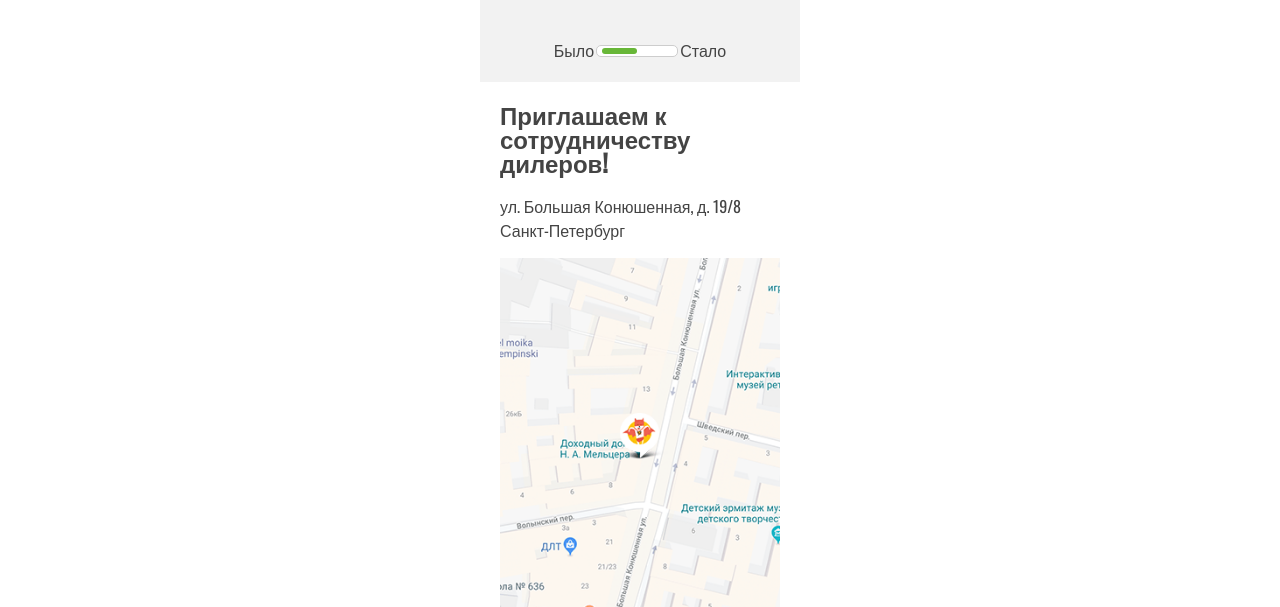
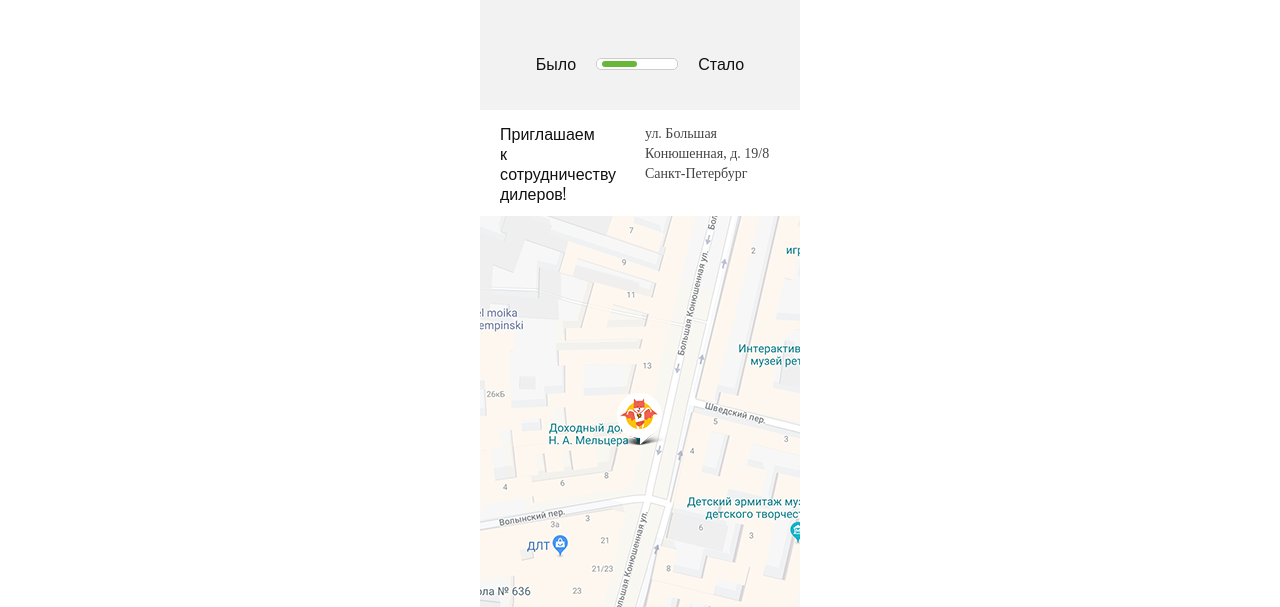
Before and after one commit to menkoroed/cat-energy, a website: page sourse/index.html in a window 1280 px wide. Shown: the part 2230-2837 px from the top of the page. Drawn offline with nearby package versions, Linux system fonts and the light colour scheme.

Commit message:
Добавил секцию контактов

```diff
--- a/sourse/less/style.less
+++ b/sourse/less/style.less
@@ -422,6 +422,7 @@ a {
   border: 1px solid #cdcdcd;
   border-radius: 5px;
   padding: 5px;
+  margin: 20px;
 }
 
 .example__range::-webkit-slider-thumb{
@@ -464,5 +465,34 @@ a {
 
 .example__label{
   display: block;
+  font-size: 16px;
+  line-height: 20px;
+  color: #111;
   text-align: center;
 }
+
+.contacts{
+  display: flex;
+  justify-content: space-between;
+  flex-wrap: wrap;
+}
+
+.contacts__title{
+  font-size: 16px;
+  line-height: 20px;
+  color: #111;
+  width: 100px;
+  font-weight: 400;
+}
+
+.contacts__text{
+  font-family: "Arial Regular";
+  font-size: 14px;
+  line-height: 20px;
+  width: 135px;
+}
+
+.contacts__map{
+  max-width: 320px;
+  margin-left: -20px;
+}
```
Also changed, not shown: sourse/css/style.css, sourse/css/style.min.css, sourse/index.html (line endings or trailing spaces).
